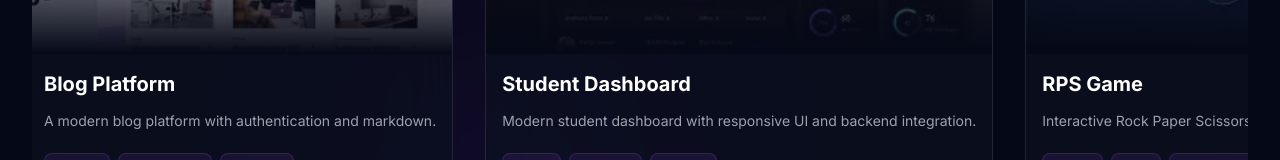
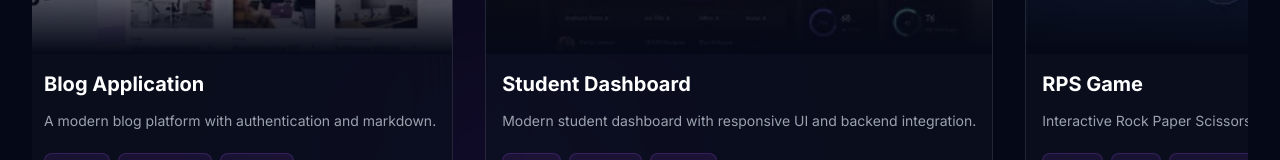
Before and after one commit to MAFAZ9416/Portfolio, a React (Vite) app: page / in a window 1280 px wide. Shown: the part 3188-3348 px from the top of the page. Built offline with nearby package versions, Linux system fonts and the light colour scheme.

Commit message:
ADD Blog live link

```diff
--- a/src/components/Projects.jsx
+++ b/src/components/Projects.jsx
@@ -19,10 +19,10 @@ const projects = [
   },
 
   {
-    title: 'Blog Platform',
+    title: 'Blog Application',
     description: 'A modern blog platform with authentication and markdown.',
     tags: ['Django', 'PostgreSQL', 'Tailwind'],
-    liveUrl: '#',
+    liveUrl: 'https://mafaz-blog.onrender.com',
     githubUrl: 'https://github.com/MAFAZ9416/Project-Blog.git',
     image: project2,
   },
```
